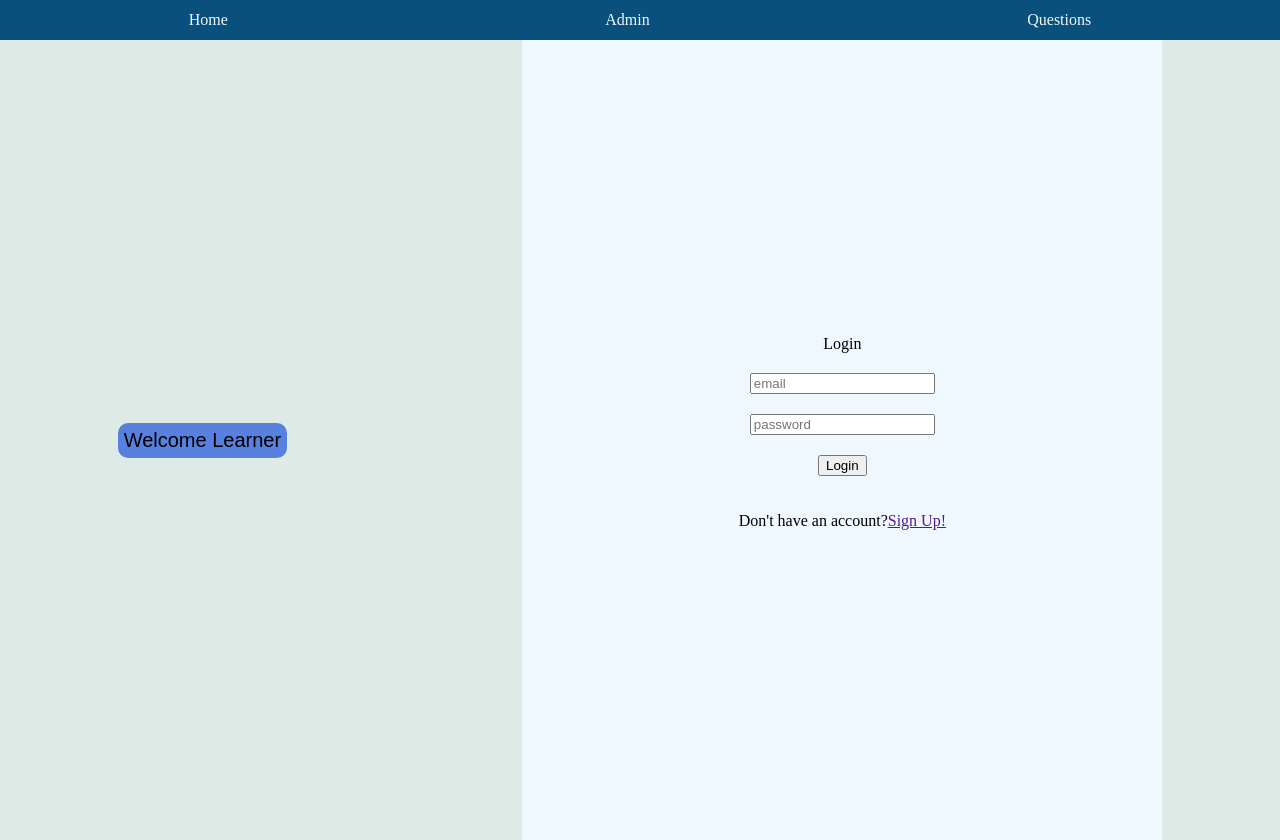
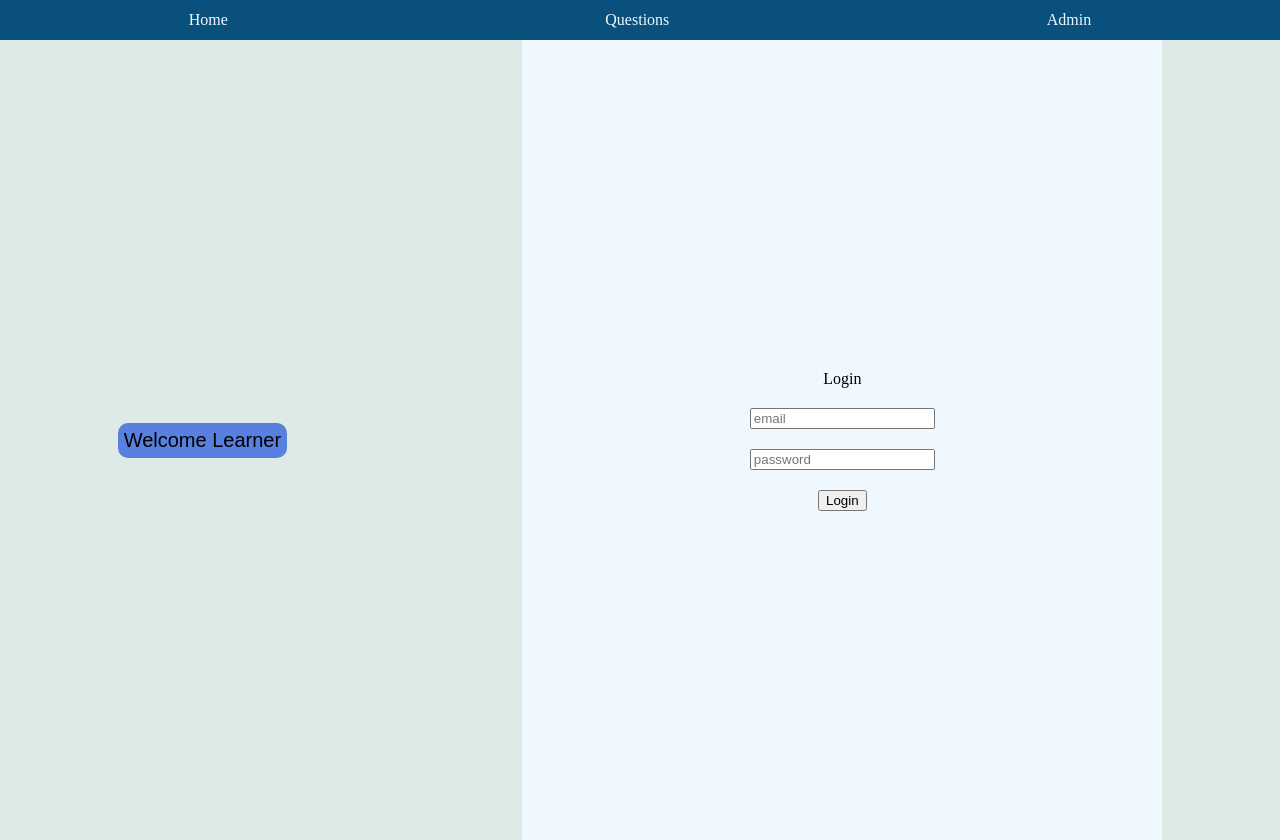
Before and after one commit to nonwor/CGI-hackathon, a React (Vite) app in the folder client/: page / in a window 1280 px wide. Built offline with nearby package versions, Linux system fonts and the light colour scheme.

Commit message:
added useContext for data, set up state for form to login admin

```diff
--- a/client/src/components/Navbar.jsx
+++ b/client/src/components/Navbar.jsx
@@ -1,13 +1,27 @@
-import React from "react";
+import React, { useContext } from "react";
+import { PrimaryContext } from "./context/PrimaryContext";
 import "./NavBar.css";
 import { Link } from "react-router-dom";
 
+
 export default function NavBar() {
+
+  const {isAdmin} = useContext(PrimaryContext);
+
   return (
     <div className="nav-bar">
-      <Link to="/Home">Home</Link>
-      <Link to="/Admin">Admin</Link>
-      <Link to="/Questions">Questions</Link>
+      {isAdmin ? (
+        <>
+          <Link to="/Home">Home</Link>
+          <Link to="/Questions">Questions</Link>
+          <Link to="/Admin">Admin</Link>
+        </>
+      ) : (
+        <>
+          <Link to="/Home">Home</Link>
+          <Link to="/Questions">Questions</Link>
+        </>
+      )}
     </div>
   );
 }
--- /dev/null
+++ b/client/src/components/context/PrimaryContext.jsx
@@ -0,0 +1,30 @@
+import {useState, createContext} from "react";
+
+
+export const PrimaryContext = createContext()
+
+
+const PrimaryContextProvider = (props) => {
+
+    const [adminCredentials, setAdminCredentials] = useState({
+        email: "",
+        password: ""
+    });
+
+
+    const [isAdmin, setIsAdmin]= useState(true);
+
+    return (
+        <PrimaryContext.Provider
+            value={{
+                setIsAdmin,
+                isAdmin,
+                setAdminCredentials,
+                adminCredentials
+            }}>
+            {props.children}
+        </PrimaryContext.Provider>
+    );
+}
+
+export default PrimaryContextProvider;
--- a/client/src/main.jsx
+++ b/client/src/main.jsx
@@ -2,11 +2,14 @@ import React from 'react'
 import ReactDOM from 'react-dom/client'
 import App from './App.jsx'
 import { BrowserRouter as Router } from "react-router-dom";
+import PrimaryContextProvider from './components/context/PrimaryContext.jsx';
 
 ReactDOM.createRoot(document.getElementById('root')).render(
   <React.StrictMode>
-    <Router>
-      <App />
-    </Router>
+    <PrimaryContextProvider>
+      <Router>
+        <App />
+      </Router>
+    </PrimaryContextProvider>
   </React.StrictMode>,
 )
--- a/client/src/pages/Home/Home.jsx
+++ b/client/src/pages/Home/Home.jsx
@@ -1,16 +1,24 @@
-import React from "react";
-
-import {
-  Card,
-  Input,
-  Checkbox,
-  Button,
-  Typography,
-} from "@material-tailwind/react";
+import React, { useContext } from "react";
+import { PrimaryContext } from "../../components/context/PrimaryContext";
 
 import "./Home.css"
 
 function Home() {
+
+  const {setAdminCredentials, adminCredentials} = useContext(PrimaryContext);
+
+  const handleSubmit = (e) => {
+    e.preventDefault();
+    console.log(adminCredentials);
+    // axios request to get admin
+  }
+
+  const handleInputChange = (e) => {
+    setAdminCredentials({
+      ...adminCredentials,
+      [e.target.name]: e.target.value,
+    });
+  };
 
   return (
     <div className="landind-display">
@@ -22,14 +30,21 @@ function Home() {
 
         <section className="admin-section">
 
-          <form className="admin-login-form">
-            <label htmlFor="">Login</label>
-            <input type="text" placeholder="email"/>
-            <input type="text" placeholder="password"/>
-            <button type="submit">Login</button>
-            <p>Don't have an account?
-              <a href="">Sign Up!</a>
-            </p>
+          <form onSubmit={handleSubmit} action="submit" className="admin-login-form">
+            <label>Login</label>
+            <input
+            onChange={handleInputChange}
+            type="email"
+            name="email"
+            placeholder="email"
+            />
+            <input
+            onChange={handleInputChange}
+            type="password"
+            name="password"
+            placeholder="password"
+            />
+            <button>Login</button>
           </form>
         </section>
 
```
